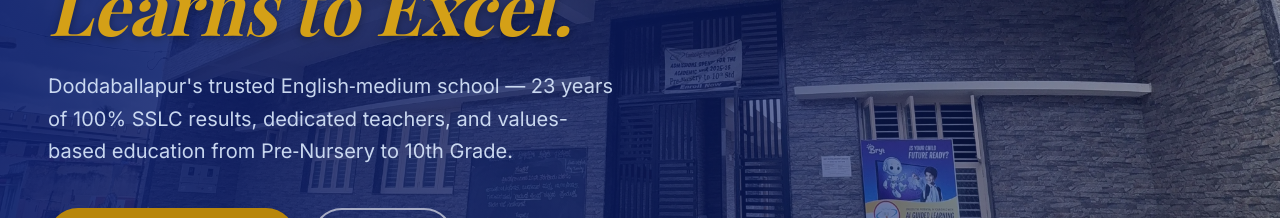
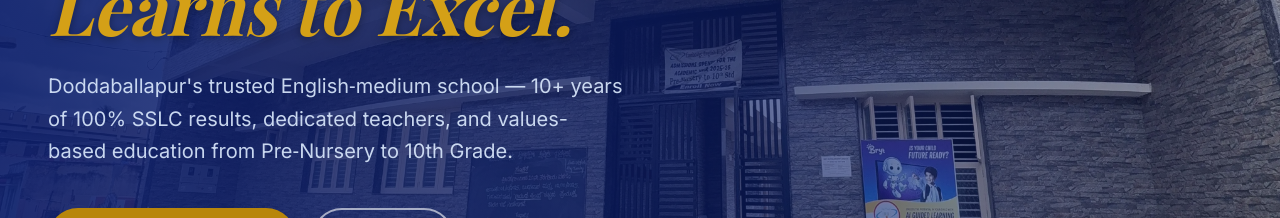
Before and after one commit to jawadhafeez171/Cambridge-English-School, a Next.js app: page / in a window 1280 px wide. Shown: the part 399-617 px from the top of the page. Built offline with nearby package versions, Linux system fonts and the light colour scheme.

Commit message:
hero fix

```diff
--- a/src/app/page.tsx
+++ b/src/app/page.tsx
@@ -34,7 +34,7 @@ export default function Home() {
             </h1>
 
             <p className="text-blue-100/90 text-lg md:text-xl mb-10 leading-relaxed max-w-xl fade-in-up">
-              Doddaballapur&apos;s trusted English‑medium school — 23 years of 100% SSLC results,
+              Doddaballapur&apos;s trusted English‑medium school — 10+ years of 100% SSLC results,
               dedicated teachers, and values-based education from Pre‑Nursery to 10th Grade.
             </p>
 
```
